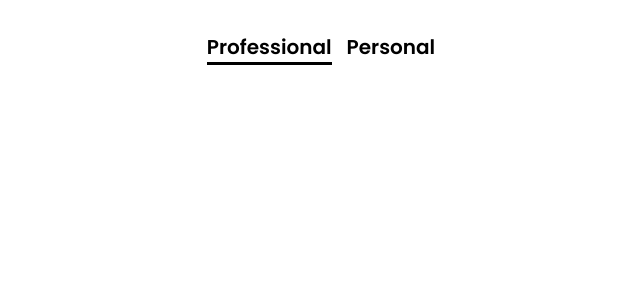
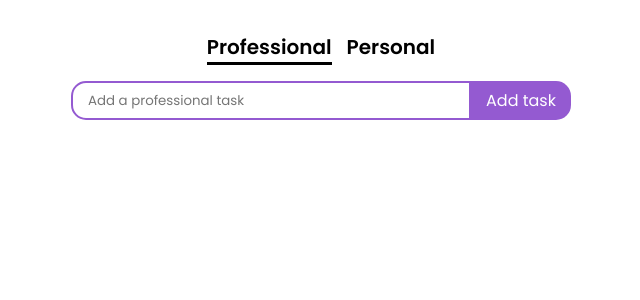
Before and after one commit to Shamseer88/kanban-board, a React (Vite) app: page / in a window 1280 px wide. Shown: the top 300 px of the page, without its empty margins (319-959 px from the left). Built offline with nearby package versions, Linux system fonts and the light colour scheme.

Commit message:
Add task component created

```diff
--- a/src/App.jsx
+++ b/src/App.jsx
@@ -1,16 +1,28 @@
 import React, { useEffect, useState } from "react";
 import Tabs from "./components/Tabs";
-import { loadActiveTab, saveActiveTab } from "./utils/localStorage";
+import {
+  loadActiveTab,
+  loadTasks,
+  saveActiveTab,
+  saveTasks,
+} from "./utils/localStorage";
+import AddTask from "./components/AddTask";
 
 const App = () => {
   const [activeTab, setActiveTab] = useState(loadActiveTab());
+  const [tasks, setTasks] = useState(loadTasks());
 
   useEffect(() => {
     saveActiveTab(activeTab);
   }, [activeTab]);
+  useEffect(() => {
+    saveTasks(tasks);
+  }, [tasks]);
+
   return (
     <div className="app">
       <Tabs activeTab={activeTab} setActiveTab={setActiveTab} />
+      <AddTask activeTab={activeTab} tasks={tasks} setTasks={setTasks} />
     </div>
   );
 };
--- /dev/null
+++ b/src/components/AddTask.jsx
@@ -0,0 +1,34 @@
+import React, { useState } from "react";
+
+const AddTask = ({ activeTab, tasks, setTasks }) => {
+  const [taskText, setTaskText] = useState("");
+
+  const handleAddTask = (e) => {
+    e.preventDefault();
+    const newTask = {
+      id: Date.now(),
+      text: taskText,
+      status: "todo",
+    };
+    const updatedTasks = { ...tasks };
+    updatedTasks[activeTab].push(newTask);
+    setTasks(updatedTasks);
+    setTaskText("");
+  };
+  return (
+    <div className="add-task">
+      <form onSubmit={handleAddTask}>
+        <input
+          type="text"
+          placeholder={`Add a ${activeTab} task`}
+          value={taskText}
+          onChange={(e) => setTaskText(e.target.value)}
+          required
+        />
+        <button type="submit">Add task</button>
+      </form>
+    </div>
+  );
+};
+
+export default AddTask;
--- a/src/index.css
+++ b/src/index.css
@@ -25,3 +25,34 @@
 .tabs .active {
   border-bottom: 3px solid black;
 }
+
+.add-task {
+  display: flex;
+  justify-content: center;
+  align-items: center;
+  padding: 1rem;
+}
+
+.add-task input {
+  min-width: 400px;
+  padding: 7.5px 15px;
+  border-radius: 15px 0 0 15px;
+  border: 2px solid #945ad1;
+  outline: none;
+}
+
+.add-task button {
+  border: none;
+  outline: none;
+  font-size: 1rem;
+  background-color: #945ad1;
+  color: white;
+  padding: 7px 15px;
+  border-radius: 0 15px 15px 0;
+  cursor: pointer;
+}
+
+form {
+  display: flex;
+  align-items: center;
+}
```
